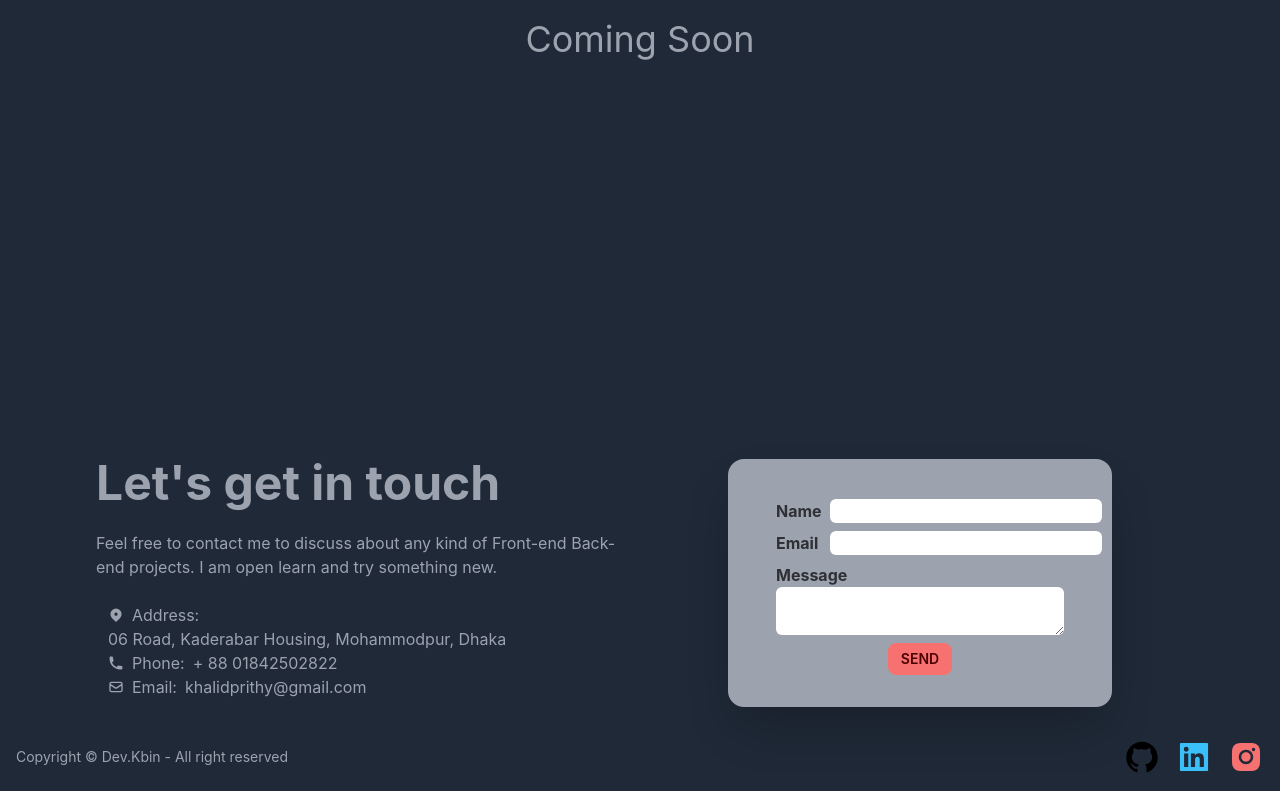
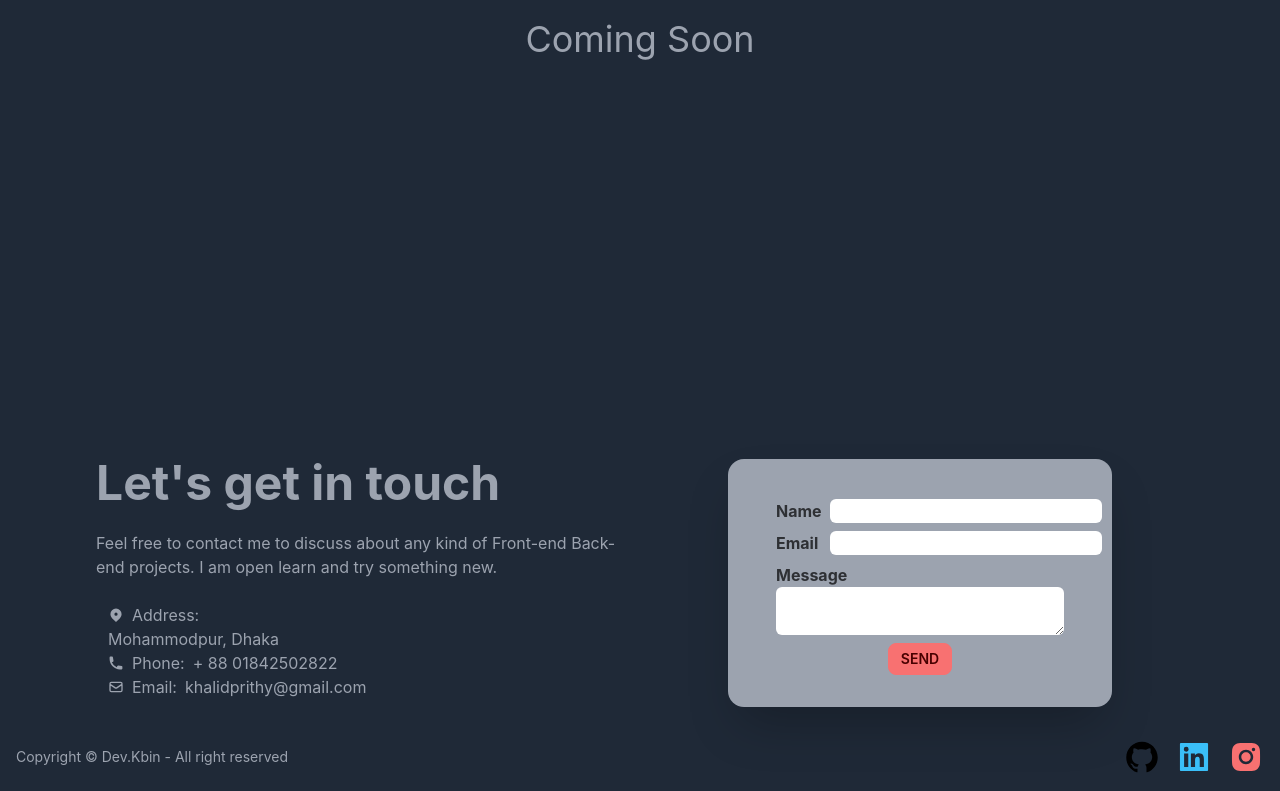
Before and after one commit to Khalidprithy/portfolioReact, a React (Create React App) app: page / in a window 1280 px wide. Shown: the part 2345-3136 px from the top of the page. Built offline with nearby package versions, Linux system fonts and the light colour scheme.

Commit message:
Address updated

```diff
--- a/src/components/Pages/ContactMe.js
+++ b/src/components/Pages/ContactMe.js
@@ -26,7 +26,7 @@ const ContactMe = () => {
                 <div>
                     <div class="pl-3">
                         <p className='flex items-center gap-2'><HiLocationMarker></HiLocationMarker> <span>Address:</span></p>
-                        <p> 06 Road, Kaderabar Housing, Mohammodpur, Dhaka</p>
+                        <p>Mohammodpur, Dhaka</p>
                     </div>
                     <div class="text pl-3">
                         <p className='flex items-center gap-2'> <HiPhone></HiPhone> <span>Phone:</span> <a href="tel://+8801842502822">+ 88 01842502822</a></p>
```
